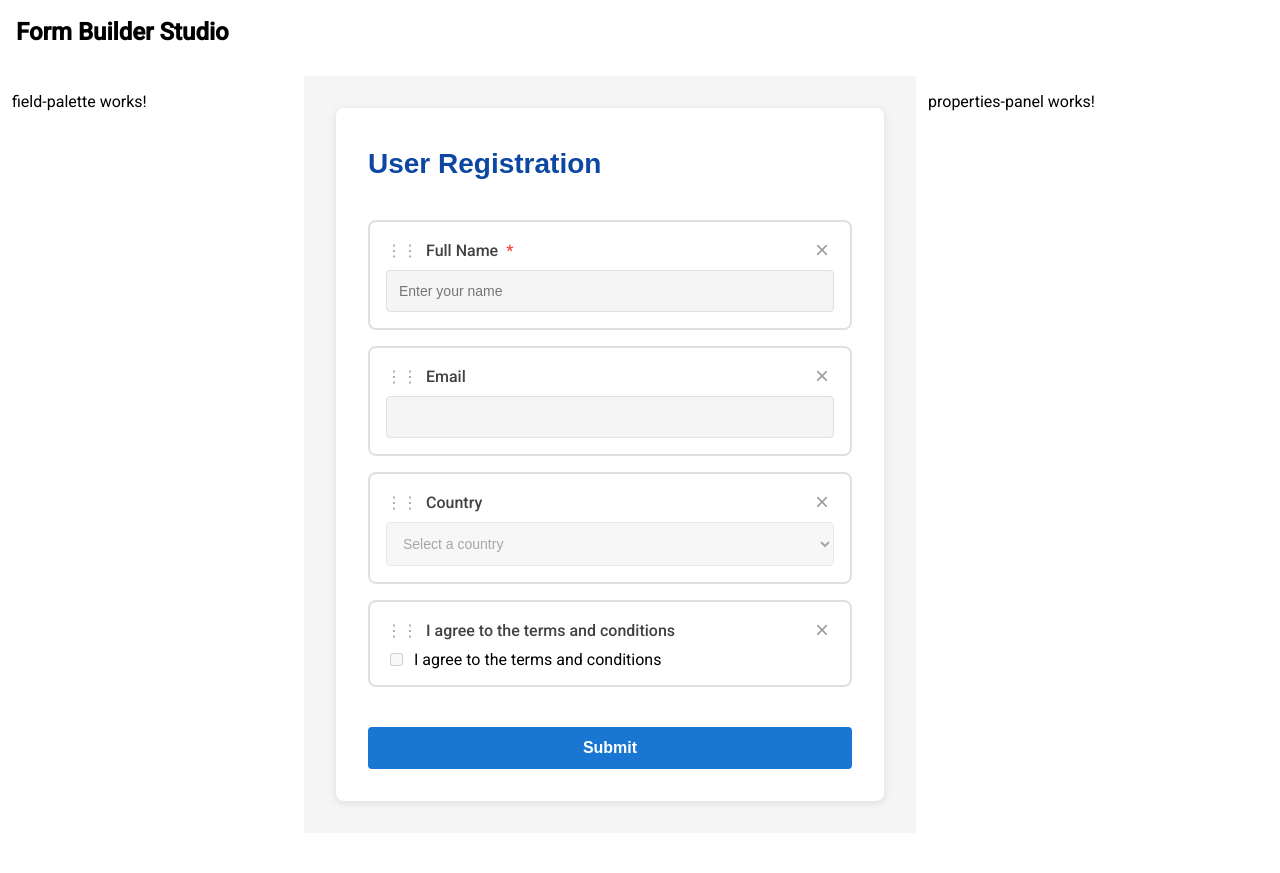
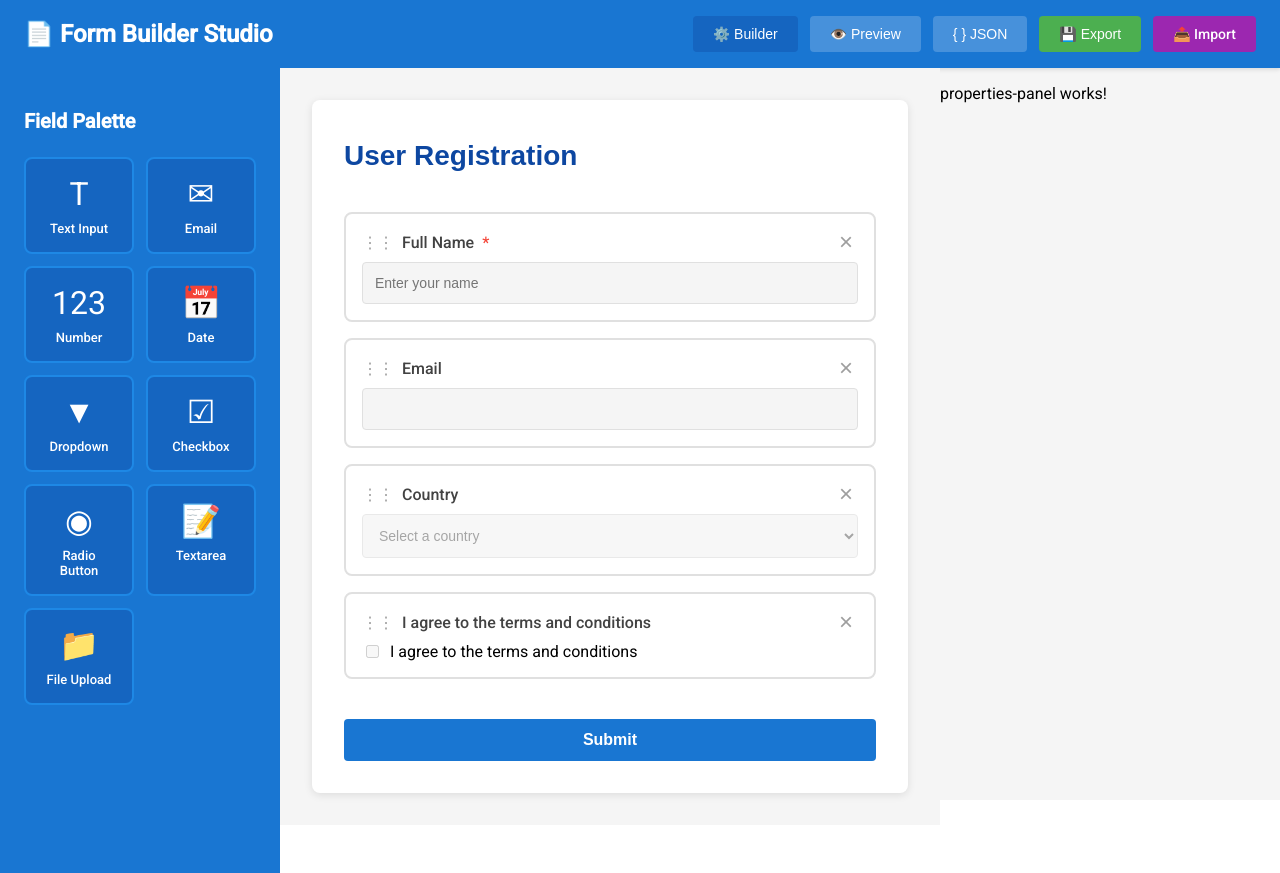
Before and after one commit to Dev-Rik/Form-Builder-Studio, an Angular app: page / in a window 1280 px wide. Before the commit the page ends 833 px from the top, so only its background shows below. Built offline with nearby package versions, Linux system fonts and the light colour scheme.

Commit message:
Implemented form builder features with view switching, schema import/export, and enhanced styling. Also added the field-palette.

```diff
--- a/src/app/app.component.html
+++ b/src/app/app.component.html
@@ -1,17 +1,59 @@
-<mat-toolbar color="primary">
-  <span>Form Builder Studio</span>
-</mat-toolbar>
+<div class="app-container">
+      <header class="app-header">
+        <h1>📄 Form Builder Studio</h1>
+        <div class="header-actions">
+          <button
+            [class.active]="currentView() === 'builder'"
+            (click)="setView('builder')"
+            class="view-btn"
+          >
+            ⚙️ Builder
+          </button>
+          <button
+            [class.active]="currentView() === 'preview'"
+            (click)="setView('preview')"
+            class="view-btn"
+          >
+            👁️ Preview
+          </button>
+          <button
+            [class.active]="currentView() === 'json'"
+            (click)="setView('json')"
+            class="view-btn"
+          >
+            {{ '{ }' }} JSON
+          </button>
+          <button (click)="exportSchema()" class="action-btn export-btn">
+            💾 Export
+          </button>
+          <label class="action-btn import-btn">
+            📤 Import
+            <input
+              type="file"
+              accept=".json"
+              (change)="importSchema($event)"
+              style="display: none;"
+            />
+          </label>
+        </div>
+      </header>
 
-<div class="app-shell">
-  <div class="left-col"> <!-- palette -->
-    <app-field-palette></app-field-palette>
-  </div>
-
-  <div class="center-col"> <!-- canvas -->
-    <app-builder-canvas></app-builder-canvas>
-  </div>
-
-  <div class="right-col"> <!-- properties / preview -->
-    <app-properties-panel></app-properties-panel>
-  </div>
-</div>
+      <main class="app-main">
+        @if (currentView() === 'builder') {
+        <!-- Builder View -->
+        <div class="builder-layout">
+          <app-field-palette></app-field-palette>
+          <app-builder-canvas></app-builder-canvas>
+          <app-properties-panel></app-properties-panel>
+        </div>
+        } @else if (currentView() === 'preview') {
+        <!-- Preview View -->
+        <app-form-renderer></app-form-renderer>
+        } @else if (currentView() === 'json') {
+        <!-- JSON View -->
+        <div class="json-viewer">
+          <pre>{{ schemaJson() }}</pre>
+        </div>
+        }
+      </main>
+    </div>
--- a/src/app/app.component.scss
+++ b/src/app/app.component.scss
@@ -1,5 +1,136 @@
-    mat-toolbar {
+.app-container {
+      height: 100vh;
+      display: flex;
+      flex-direction: column;
+      background: #f5f5f5;
+    }
+
+    .app-header {
+      background: #1976d2;
+      color: white;
+      padding: 16px 24px;
+      display: flex;
+      justify-content: space-between;
+      align-items: center;
+      box-shadow: 0 2px 4px rgba(0,0,0,0.1);
+    }
+
+    h1 {
       font-size: 24px;
       font-weight: 600;
       margin: 0;
     }
+
+    .header-actions {
+      display: flex;
+      gap: 12px;
+    }
+
+    .view-btn,
+    .action-btn {
+      padding: 10px 20px;
+      border: none;
+      border-radius: 4px;
+      font-size: 14px;
+      font-weight: 500;
+      cursor: pointer;
+      transition: all 0.2s;
+    }
+
+    .view-btn {
+      background: rgba(255, 255, 255, 0.2);
+      color: white;
+    }
+
+    .view-btn:hover {
+      background: rgba(255, 255, 255, 0.3);
+    }
+
+    .view-btn.active {
+      background: #1565c0;
+    }
+
+    .action-btn {
+      color: white;
+    }
+
+    .export-btn {
+      background: #4caf50;
+    }
+
+    .export-btn:hover {
+      background: #45a049;
+    }
+
+    .import-btn {
+      background: #9c27b0;
+      cursor: pointer;
+    }
+
+    .import-btn:hover {
+      background: #7b1fa2;
+    }
+
+    .app-main {
+      flex: 1;
+    }
+
+    .builder-layout {
+      display: grid;
+      grid-template-columns: 280px 1fr 340px;
+      height: 100%;
+    }
+
+    .json-viewer {
+      height: 100%;
+      overflow: auto;
+      padding: 32px;
+      background: #263238;
+    }
+
+    .json-viewer pre {
+      color: #4caf50;
+      font-family: 'Courier New', monospace;
+      font-size: 14px;
+      line-height: 1.6;
+      margin: 0;
+      white-space: pre-wrap;
+      word-wrap: break-word;
+    }
+
+    /* Responsive Styles */
+    @media (max-width: 1200px) {
+      .builder-layout {
+        grid-template-columns: 250px 1fr;
+        grid-template-rows: 1fr auto;
+      }
+
+      app-properties-panel {
+        grid-column: 1 / -1;
+        border-top: 2px solid #e0e0e0;
+      }
+    }
+
+    @media (max-width: 768px) {
+      .app-header {
+        flex-direction: column;
+        align-items: flex-start;
+        gap: 16px;
+      }
+
+      .header-actions {
+        flex-wrap: wrap;
+        gap: 8px;
+      }
+
+      .view-btn,
+      .action-btn {
+        padding: 8px 12px;
+        font-size: 13px;
+      }
+
+      .builder-layout {
+        display: flex;
+        flex-direction: column;
+      }
+    }
--- a/src/app/app.component.ts
+++ b/src/app/app.component.ts
@@ -1,22 +1,71 @@
-import { Component } from '@angular/core';
+import { Component, inject, signal } from '@angular/core';
 import { RouterOutlet } from '@angular/router';
-import { MatToolbarModule } from '@angular/material/toolbar';
 import { FieldPaletteComponent } from './field-palette/field-palette.component';
 import { BuilderCanvasComponent } from './builder-canvas/builder-canvas.component';
 import { PropertiesPanelComponent } from './properties-panel/properties-panel.component';
+import { SchemaService } from './services/schema.service';
+import { FormRendererComponent } from "./form-renderer/form-renderer.component";
+
+type ViewMode = 'builder' | 'preview' | 'json';
 
 @Component({
   selector: 'app-root',
-    imports: [
+  imports: [
     RouterOutlet,
-    MatToolbarModule,
     FieldPaletteComponent,
     BuilderCanvasComponent,
     PropertiesPanelComponent,
-  ],
+    FormRendererComponent
+],
   templateUrl: './app.component.html',
   styleUrl: './app.component.scss'
 })
 export class AppComponent {
-  title = 'form-builder-studio';
+  private schemaService = inject(SchemaService);
+  currentView = signal<ViewMode>('builder');
+
+  schemaJson = signal(
+    JSON.stringify(this.schemaService.schema(), null, 2)
+  );
+
+  setView(view: ViewMode): void {
+    this.currentView.set(view);
+    if (view === 'json') {
+      this.updateSchemaJson();
+    }
+  }
+
+  updateSchemaJson(): void {
+    this.schemaJson.set(this.schemaService.exportSchema());
+  }
+
+  exportSchema(): void {
+    const schema = this.schemaService.exportSchema();
+    const blob = new Blob([schema], { type: 'application/json' });
+    const url = URL.createObjectURL(blob);
+    const a = document.createElement('a');
+    a.href = url;
+    a.download = 'form-schema.json';
+    a.click();
+    URL.revokeObjectURL(url);
+  }
+
+  importSchema(event: Event): void {
+    const input = event.target as HTMLInputElement;
+    const file = input.files?.[0];
+
+    if (file) {
+      const reader = new FileReader();
+      reader.onload = (e) => {
+        try {
+          const content = e.target?.result as string;
+          this.schemaService.importSchema(content);
+          alert('Schema imported successfully!');
+        } catch (error) {
+          alert('Error importing schema. Please check the file format.');
+        }
+      };
+      reader.readAsText(file);
+    }
+  }
 }
--- a/src/app/builder-canvas/builder-canvas.component.scss
+++ b/src/app/builder-canvas/builder-canvas.component.scss
@@ -3,6 +3,7 @@
       padding: 32px;
       overflow-y: auto;
       background: #f5f5f5;
+      box-sizing: border-box;
     }
 
     .canvas-content {
--- a/src/app/field-palette/field-palette.component.html
+++ b/src/app/field-palette/field-palette.component.html
@@ -1 +1,15 @@
-<p>field-palette works!</p>
+<div class="field-palette">
+      <h2>Field Palette</h2>
+      <div class="palette-grid">
+        <div
+          *ngFor="let template of fieldTemplates"
+          class="field-item"
+          cdkDrag
+          [cdkDragData]="template"
+          (click)="addField(template.type)"
+        >
+          <div class="field-icon">{{ template.icon }}</div>
+          <div class="field-label">{{ template.label }}</div>
+        </div>
+      </div>
+    </div>
--- a/src/app/field-palette/field-palette.component.scss
+++ b/src/app/field-palette/field-palette.component.scss
@@ -0,0 +1,58 @@
+.field-palette {
+      background: #1976d2;
+      color: white;
+      padding: 24px;
+      height: 100%;
+      overflow-y: auto;
+    }
+
+    h2 {
+      font-size: 20px;
+      font-weight: 600;
+      margin-bottom: 24px;
+    }
+
+    .palette-grid {
+      display: grid;
+      grid-template-columns: repeat(2, 1fr);
+      gap: 12px;
+    }
+
+    .field-item {
+      background: #1565c0;
+      border: 2px solid #1e88e5;
+      border-radius: 8px;
+      padding: 16px;
+      text-align: center;
+      cursor: move;
+      transition: all 0.2s;
+    }
+
+    .field-item:hover {
+      background: #0d47a1;
+      border-color: white;
+      transform: translateY(-2px);
+    }
+
+    .field-icon {
+      font-size: 32px;
+      margin-bottom: 8px;
+    }
+
+    .field-label {
+      font-size: 13px;
+      font-weight: 500;
+    }
+
+    .cdk-drag-preview {
+      background: #1565c0;
+      border: 2px solid white;
+      border-radius: 8px;
+      padding: 16px;
+      opacity: 0.8;
+      cursor: move;
+    }
+
+    .cdk-drag-animating {
+      transition: transform 250ms cubic-bezier(0, 0, 0.2, 1);
+    }
--- a/src/app/field-palette/field-palette.component.ts
+++ b/src/app/field-palette/field-palette.component.ts
@@ -1,11 +1,33 @@
-import { Component } from '@angular/core';
-
+import { Component, inject } from '@angular/core';
+import { CommonModule } from '@angular/common';
+import { SchemaService } from '../services/schema.service';
+import { FieldType, FieldTemplate } from '../model/form-schema';
+import { CdkDrag } from '@angular/cdk/drag-drop';
 @Component({
   selector: 'app-field-palette',
-  imports: [],
+  imports: [CommonModule, CdkDrag],
   templateUrl: './field-palette.component.html',
   styleUrl: './field-palette.component.scss'
 })
 export class FieldPaletteComponent {
+  //field palette templates
+  fieldTemplates: FieldTemplate[] = [
+    { type: FieldType.TEXT, icon: 'T', label: 'Text Input' },
+    { type: FieldType.EMAIL, icon: '✉', label: 'Email' },
+    { type: FieldType.NUMBER, icon: '123', label: 'Number' },
+    { type: FieldType.DATE, icon: '📅', label: 'Date' },
+    { type: FieldType.DROPDOWN, icon: '▼', label: 'Dropdown' },
+    { type: FieldType.CHECKBOX, icon: '☑', label: 'Checkbox' },
+    { type: FieldType.RADIO, icon: '◉', label: 'Radio Button' },
+    { type: FieldType.TEXTAREA, icon: '📝', label: 'Textarea' },
+    { type: FieldType.FILE, icon: '📁', label: 'File Upload' }
+  ];
 
+  //injecting schema service
+  schemaService = inject(SchemaService);
+
+  //method to add field to schema
+  addField(type: FieldType): void {
+    this.schemaService.addField(type);
+  }
 }
--- /dev/null
+++ b/src/app/form-renderer/form-renderer.component.html
@@ -0,0 +1 @@
+<p>form-renderer works!</p>
--- a/src/app/layout/layout.component.html
+++ /dev/null
@@ -1 +0,0 @@
-<p>layout works!</p>
```
Also changed, not shown: src/app/form-renderer/form-renderer.component.ts (added, +11 -0 lines), src/app/layout/layout.component.ts (deleted, +0 -11 lines), src/app/form-renderer/form-renderer.component.scss (added), 1 other file (tests, documents, lock files or other folders).
